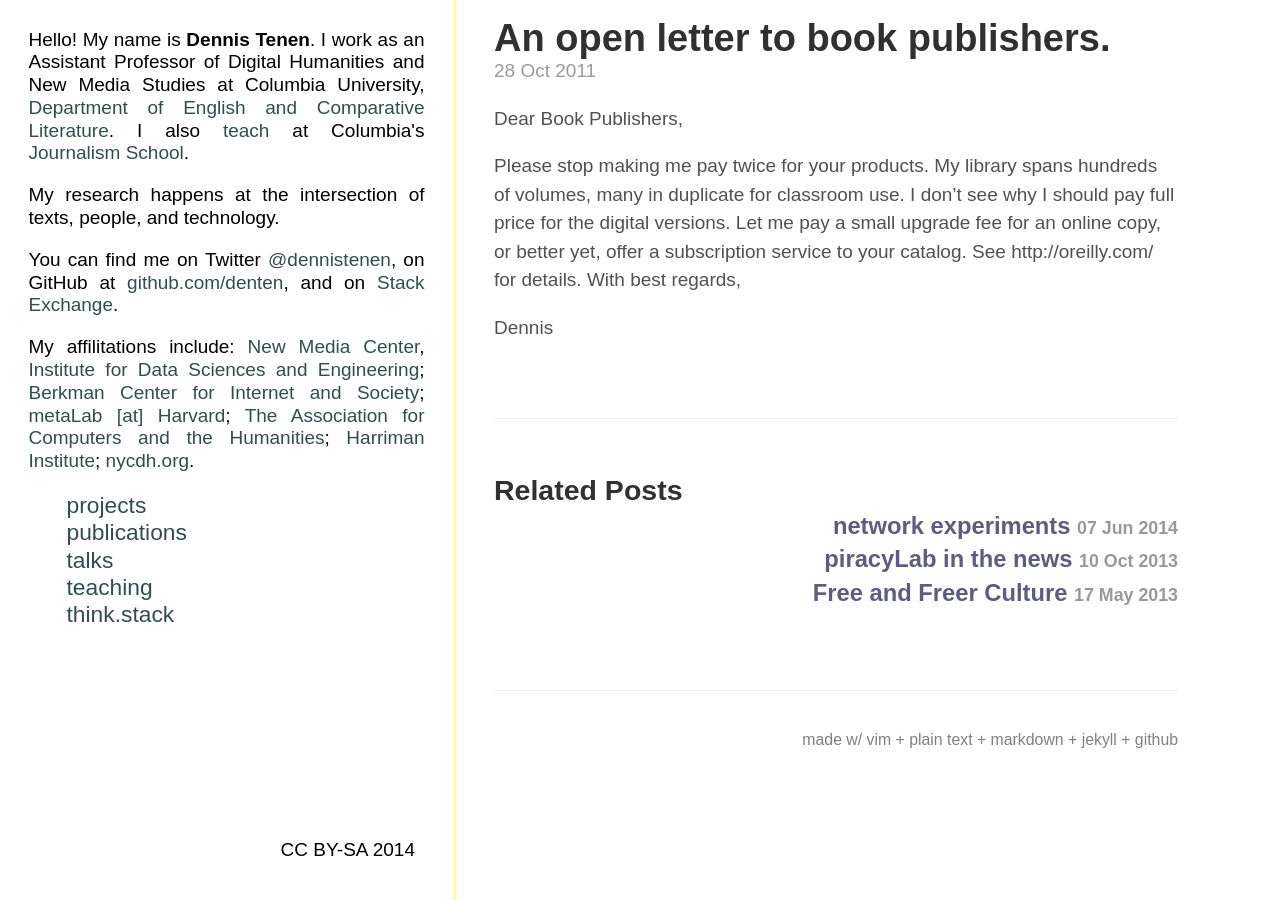
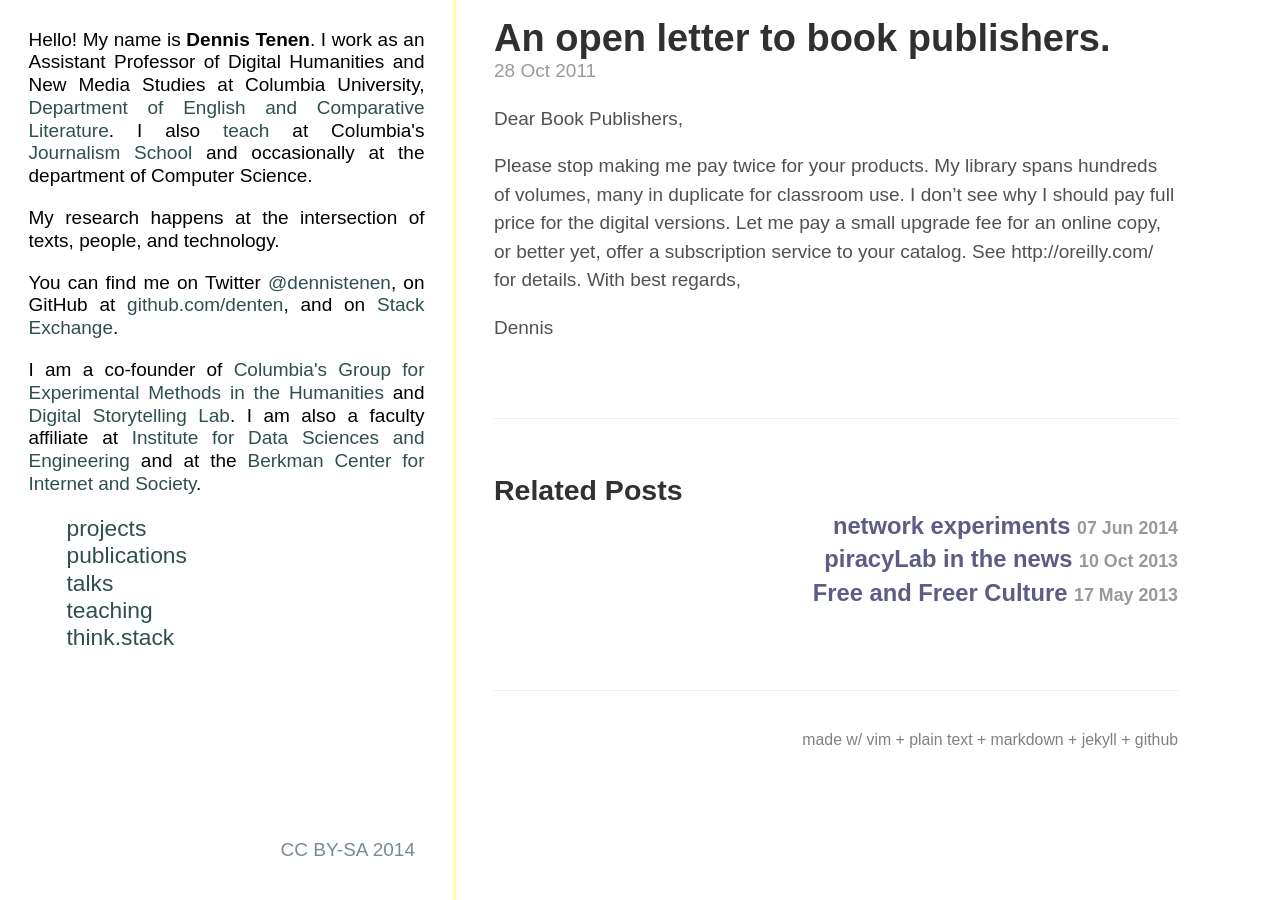
Before and after one commit to denten/denten.github.io, a Jekyll site: the page built from _posts/2011-10-28-an-open-letter-to-book-publishers.markdown, in a window 1280 px wide. Built offline with Jekyll 4.4.1, drawn with Linux system fonts in a browser that asks for light colours; some web fonts are replaced.

Commit message:
small updates

```diff
--- a/_includes/CV/bio.md
+++ b/_includes/CV/bio.md
@@ -1,14 +1,11 @@
-<p>Hello! My name is <b>Dennis Tenen</b>. I work as an Assistant Professor of Digital Humanities and New Media Studies at Columbia University, <a href="http://english.columbia.edu/people/profile/453">Department of English and Comparative Literature</a>. I also <a href="https://github.com/ledeprogram/courses">teach</a> at Columbia's <a href="http://www.journalism.columbia.edu/page/1058-the-lede-program-an-introduction-to-data-practices/906">Journalism School</a>.</p>
+<p>Hello! My name is <b>Dennis Tenen</b>. I work as an Assistant Professor of Digital Humanities and New Media Studies at Columbia University, <a href="http://english.columbia.edu/people/profile/453">Department of English and Comparative Literature</a>. I also <a href="https://github.com/ledeprogram/courses">teach</a> at Columbia's <a href="http://www.journalism.columbia.edu/page/1058-the-lede-program-an-introduction-to-data-practices/906">Journalism School</a> and occasionally at the department of Computer Science.</p>
 
 <p>My research happens at the intersection of texts, people, and technology.</p>
 
 <p>You can find me on Twitter <a href="https://twitter.com/dennistenen">@dennistenen</a>, on GitHub at <a href="https://github.com/denten">github.com/denten</a>, and on <a href="http://stackexchange.com/users/2026874/denten?tab=accounts">Stack Exchange</a>.</p>
 
-<p>My affilitations include:
-<a href="http://idse.columbia.edu/new-media">New Media Center</a>,
-<a href="http://idse.columbia.edu/">Institute for Data Sciences and Engineering</a>;
-<a href="http://cyber.law.harvard.edu/">Berkman Center for Internet and Society</a>;
-<a href="http://metalab.harvard.edu/">metaLab [at] Harvard</a>;
-<a href="http://ach.org/">The Association for Computers and the Humanities</a>;
-<a href="http://harriman.columbia.edu/">Harriman Institute</a>;
-<a href="http://nycdh.org/">nycdh.org</a>.
+<p>I am a co-founder of
+<a href="http://xpmethod.plaintext.in/">Columbia's Group for Experimental Methods in the Humanities</a> and
+<a href="http://www.digitalstorytellinglab.com/">Digital Storytelling Lab</a>.
+I am also a faculty affiliate at <a href="http://idse.columbia.edu/">Institute for Data Sciences and Engineering</a> and at the
+<a href="http://cyber.law.harvard.edu/">Berkman Center for Internet and Society</a>.
--- a/public/css/hyde.css
+++ b/public/css/hyde.css
@@ -121,6 +121,7 @@
     bottom: 1rem;
     left:   1rem;
     text-align: right;
+    color: LightSlateGray;
   }
 }
 
```
